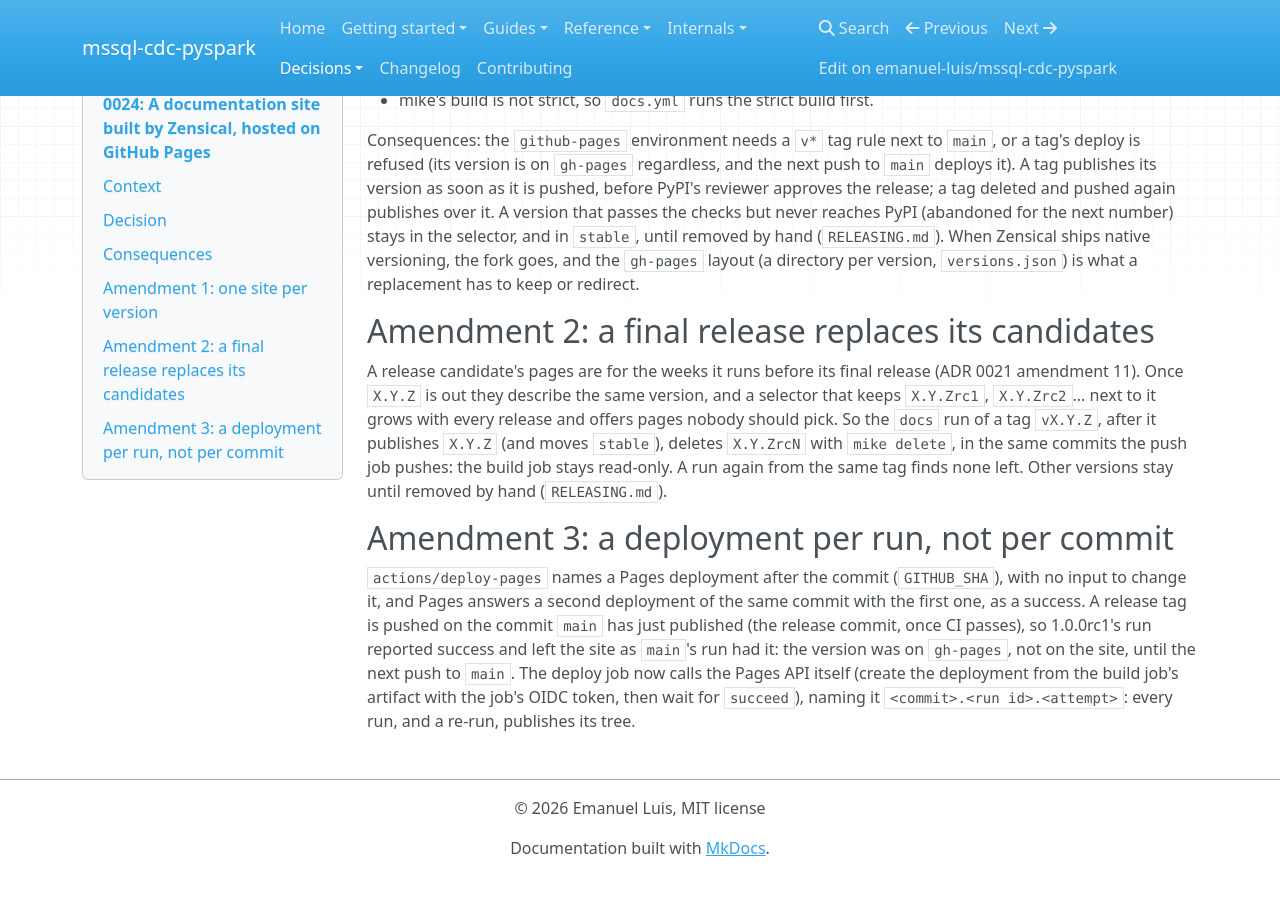
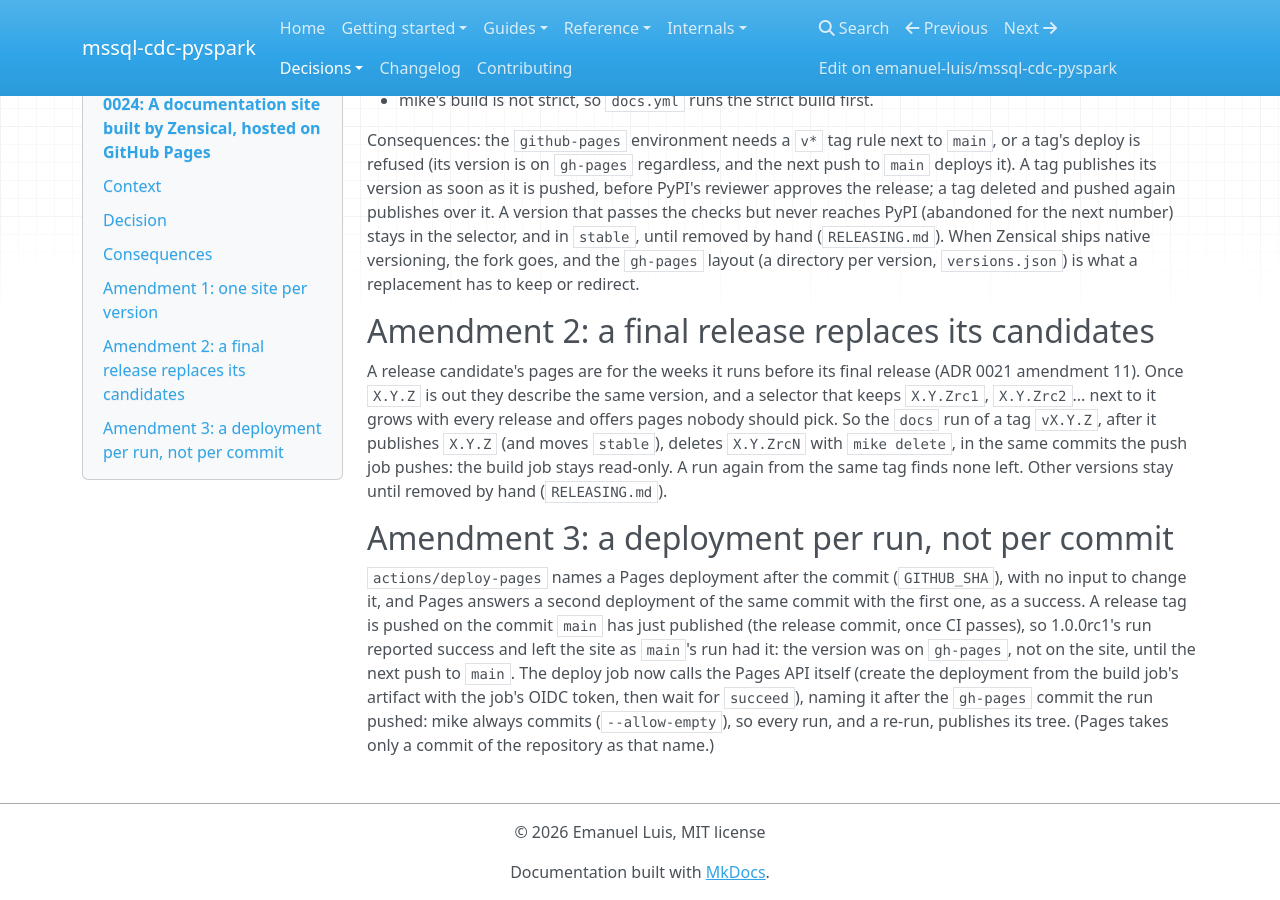
Before and after one commit to emanuel-luis/mssql-cdc-pyspark, an MkDocs documentation site: the page built from docs/decisions/0024-documentation-site.md, in a window 1280 px wide and 900 px high, scrolled down 2442 px. Built offline with MkDocs 1.6.1, drawn with Linux system fonts in a browser that asks for light colours; nearby versions of some CDN libraries; before the commit the page ends 3318 px from its top, so only the background shows below that; some of the changed text lies outside the part shown.

Commit message:
ci(docs): name the Pages deployment after the gh-pages commit the run pushed
Pages answered a build version that is not a commit (<sha>.<run>.<attempt>) with 404. The
gh-pages commit is a commit of the repository and new on every run, since mike always
commits.

```diff
--- a/docs/decisions/0024-documentation-site.md
+++ b/docs/decisions/0024-documentation-site.md
@@ -4,7 +4,7 @@
 **Date:** 2026-10-01T14:43:57-03:00
 **Amended:** 2026-10-14T09:21:02-03:00, one site per version with mike: `dev` from main, each release, `stable` (amendment 1)
 **Amended:** 2026-10-15T09:43:36-03:00, a final release's run deletes its release candidates from the selector (amendment 2)
-**Amended:** 2026-10-15T12:20:00-03:00, each run's Pages deployment has its own name, so a tag on main's last commit publishes (amendment 3)
+**Amended:** 2026-10-15T12:20:00-03:00, each run's Pages deployment is named after its gh-pages commit, so a tag on main's last commit publishes (amendment 3)
 
 ## Context
 Usage was documented in a long README and the Markdown files under `docs/`; the API was
@@ -140,5 +140,6 @@ one, as a success. A release tag is pushed on the commit `main` has just publish
 release commit, once CI passes), so 1.0.0rc1's run reported success and left the site as
 `main`'s run had it: the version was on `gh-pages`, not on the site, until the next push to
 `main`. The deploy job now calls the Pages API itself (create the deployment from the build
-job's artifact with the job's OIDC token, then wait for `succeed`), naming it
-`<commit>.<run id>.<attempt>`: every run, and a re-run, publishes its tree.
+job's artifact with the job's OIDC token, then wait for `succeed`), naming it after the
+`gh-pages` commit the run pushed: mike always commits (`--allow-empty`), so every run, and
+a re-run, publishes its tree. (Pages takes only a commit of the repository as that name.)
```
Also changed, not shown: 1 other file.
